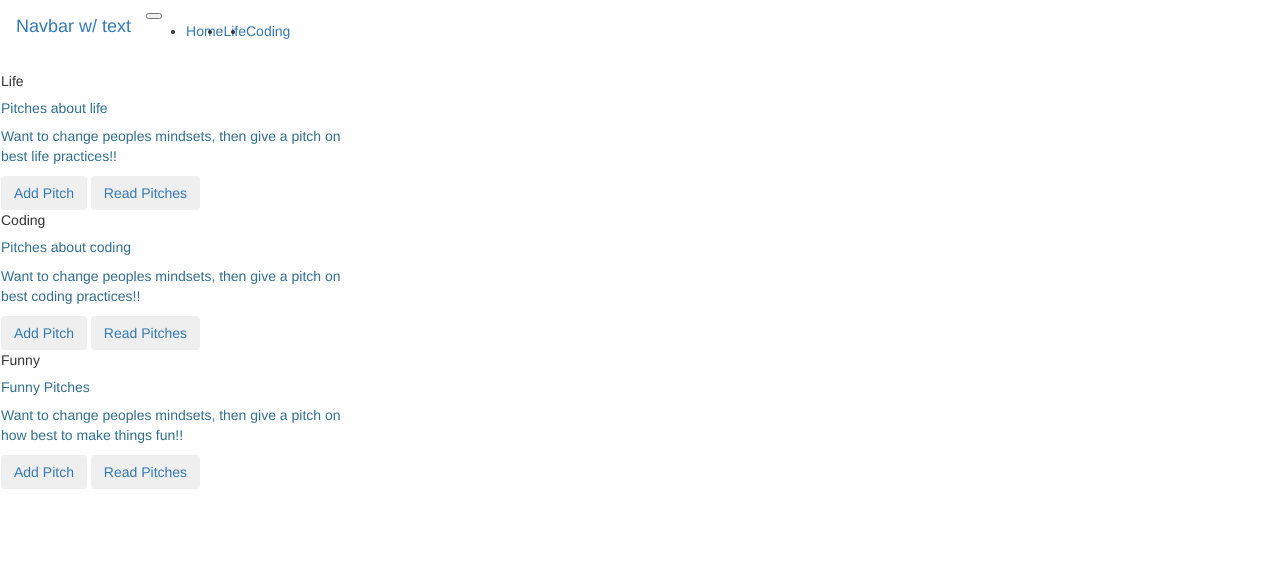
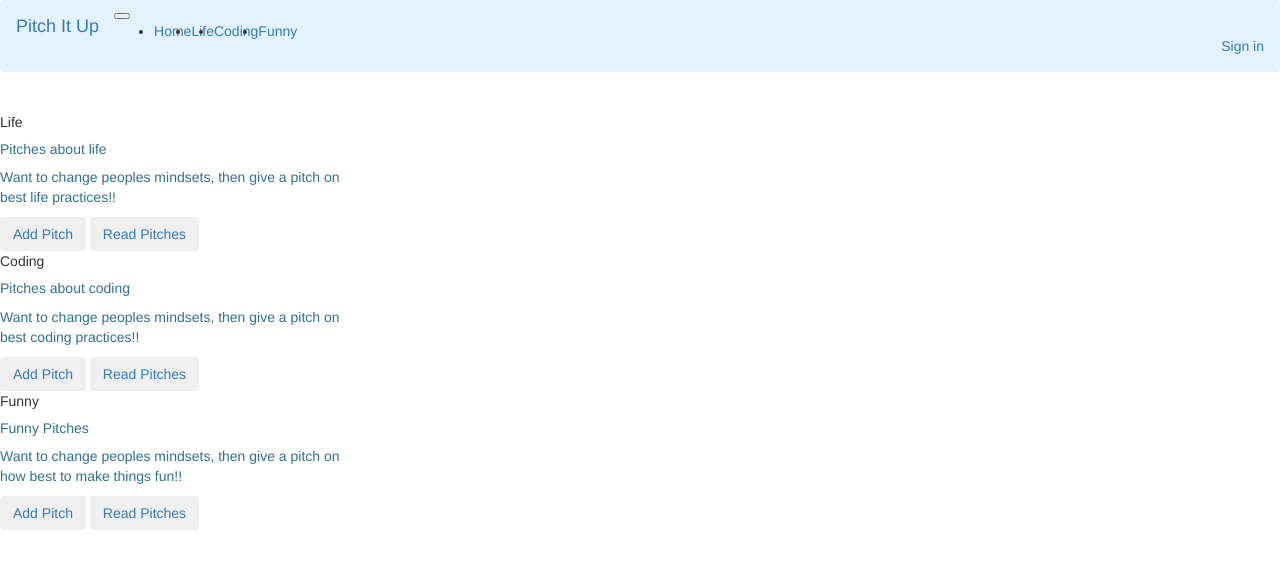
Before and after one commit to nealwaga/Pitch, a Flask app: page / in a window 1280 px wide. Shown: the top 569 px of the page. Run offline with Flask 2, Linux system fonts and the light colour scheme; some libraries are stand-ins or nearby versions.

Commit message:
updated templates folder

```diff
--- a/app/auth/__init__.py
+++ b/app/auth/__init__.py
@@ -2,4 +2,4 @@ from flask import Blueprint
 
 auth = Blueprint('auth',__name__)
 
-from . import view
+from . import views, forms
--- a/app/templates/navbar.html
+++ b/app/templates/navbar.html
@@ -1,21 +1,38 @@
-<nav class="navbar navbar-expand-lg navbar-light bg-light">
-    <a class="navbar-brand" href="#">Navbar w/ text</a>
-    <button class="navbar-toggler" type="button" data-toggle="collapse" data-target="#navbarText" aria-controls="navbarText" aria-expanded="false" aria-label="Toggle navigation">
+<nav class="navbar navbar-expand-lg navbar-light" style="background-color: #e3f2fd;">
+  <a class="navbar-brand" href="/">Pitch It Up</a>
+  <button class="navbar-toggler" type="button" data-toggle="collapse" data-target="#navbarSupportedContent" aria-controls="navbarSupportedContent" aria-expanded="false" aria-label="Toggle navigation">
     <span class="navbar-toggler-icon"></span>
   </button>
-    <div class="collapse navbar-collapse" id="navbarText">
+
+  <div class="collapse navbar-collapse" id="navbarSupportedContent">
     <ul class="navbar-nav mr-auto">
       <li class="nav-item active">
-          <a class="nav-link" href="#"> Home <span class="sr-only">(current)</span></a>
+        <a class="nav-link" href="/">Home <span class="sr-only">(current)</span></a>
       </li>
       <li class="nav-item">
-          <a class="nav-link" href="#"> Life </a>
+        <a class="nav-link" href="/categories/life">Life</a>
       </li>
       <li class="nav-item">
-          <a class="nav-link" href="#"> Coding </a>
+        <a class="nav-link" href="/categories/coding">Coding</a>
+      </li>
+      <li class="nav-item">
+        <a class="nav-link" href="/categories/funny">Funny</a>
       </li>
     </ul>
-      <span class="navbar-text">
 
-      </span>
+    <ul class="nav navbar-nav navbar-right">
+      {% if current_user.is_authenticated %}
+      <li class="nav-item">
+        <a class="nav-link" href="{{url_for('main.profile',uname=current_user.author)}}">Profile</a>
+      </li>
+      <li class="nav-item">
+        <a class="nav-link" href="{{url_for('auth.logout')}}">Sign out</a>
+      </li>
+      {% else %}
+      <li class="nav-item">
+        <a class="nav-link" href="{{url_for('auth.login')}}">Sign in</a>
+      </li>
+      {%endif%}
+    </ul>
   </div>
+</nav>
```
Also changed, not shown: app/__init__.py (+12 -2 lines), app/auth/forms.py (added, +25 -0 lines), app/auth/views.py (+45 -4 lines), app/models.py (+8 -0 lines), app/templates/auth/login.html (+24 -0 lines), app/templates/auth/register.html (+17 -0 lines). Lines whose indentation alone changed are shown as unchanged.
